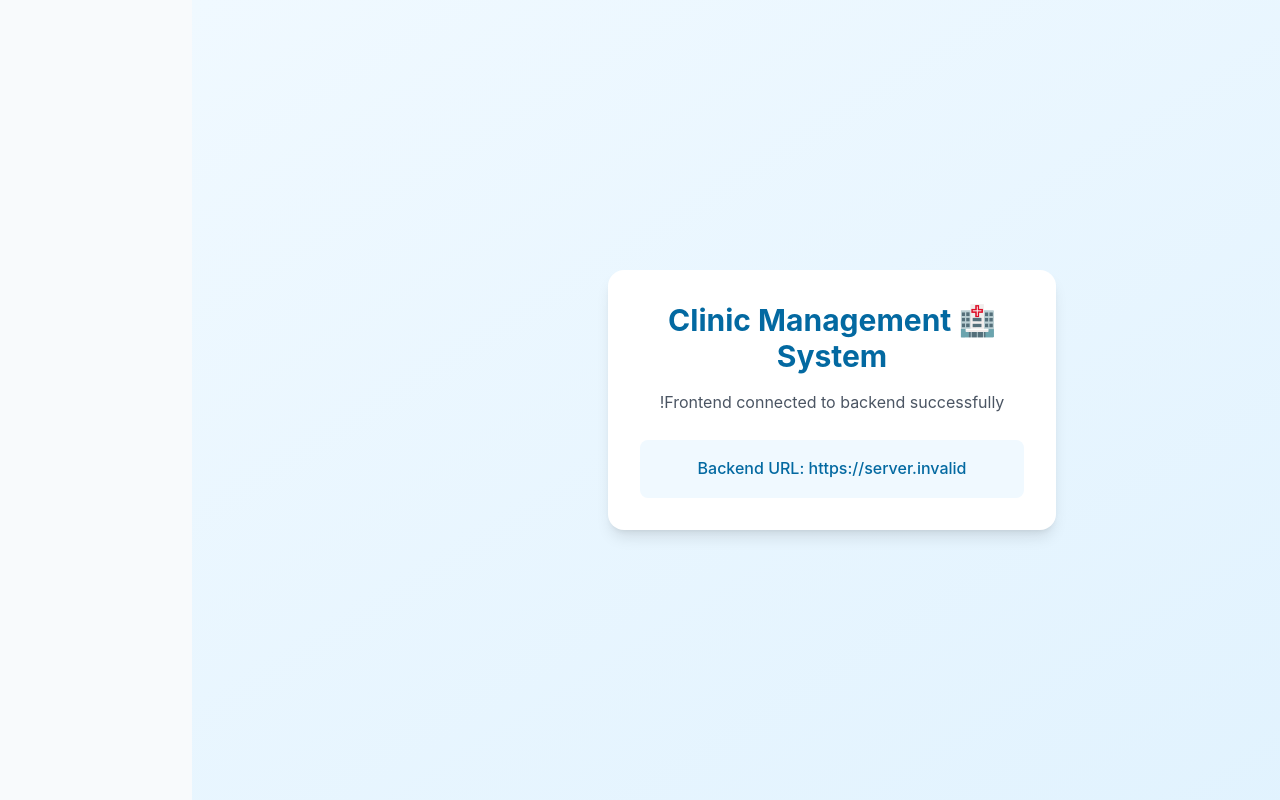
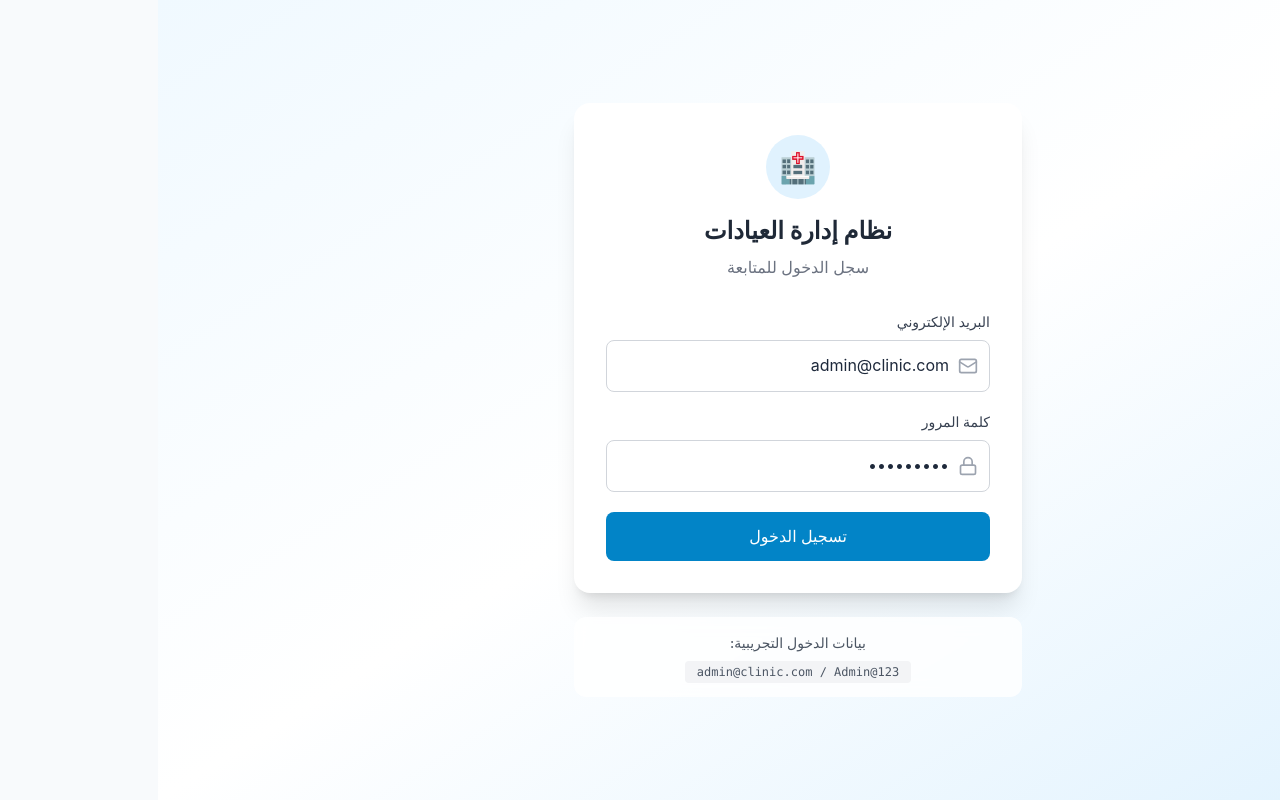
Before and after one commit to ablas123/clinic-management-system, a React (Vite) app in the folder frontend/: page /login in a window 1280 px wide. Built offline with nearby package versions, Linux system fonts and the light colour scheme; no server answers.

Commit message:
Update App.jsx

```diff
--- a/frontend/src/App.jsx
+++ b/frontend/src/App.jsx
@@ -1,25 +1,65 @@
-import { useState } from 'react'
+// ===========================================
+//  MAIN APP COMPONENT WITH ROUTING
+// ===========================================
+// File: src/App.jsx
+// Description: Router setup and protected routes
 
-function App() {
-  const [count, setCount] = useState(0)
+import { BrowserRouter, Routes, Route, Navigate } from 'react-router-dom';
+import { AuthProvider, useAuth } from './context/AuthContext';
+import Login from './pages/Login';
+import Dashboard from './pages/Dashboard';
 
-  return (
-    <div className="min-h-screen flex items-center justify-center bg-gradient-to-br from-primary-50 to-primary-100">
-      <div className="bg-white p-8 rounded-2xl shadow-lg max-w-md w-full text-center">
-        <h1 className="text-3xl font-bold text-primary-700 mb-4">
-          🏥 Clinic Management System
-        </h1>
-        <p className="text-gray-600 mb-6">
-          Frontend connected to backend successfully!
-        </p>
-        <div className="bg-primary-50 p-4 rounded-lg">
-          <p className="text-primary-700 font-medium">
-            Backend URL: {import.meta.env.VITE_API_URL || 'http://localhost:5000/api'}
-          </p>
+// 🔒 Protected Route Component
+const ProtectedRoute = ({ children }) => {
+  const { isAuthenticated, loading } = useAuth();
+
+  if (loading) {
+    return (
+      <div className="min-h-screen flex items-center justify-center bg-gray-50">
+        <div className="text-center">
+          <div className="w-12 h-12 border-4 border-primary-500 border-t-transparent rounded-full animate-spin mx-auto mb-4"></div>
+          <p className="text-gray-600">جاري التحميل...</p>
         </div>
       </div>
-    </div>
-  )
+    );
+  }
+
+  return isAuthenticated ? children : <Navigate to="/login" />;
+};
+
+// 🎯 Main App Component
+function AppRoutes() {
+  return (
+    <Routes>
+      {/* 🚪 Public Routes */}
+      <Route path="/login" element={<Login />} />
+
+      {/* 🔒 Protected Routes */}
+      <Route
+        path="/dashboard"
+        element={
+          <ProtectedRoute>
+            <Dashboard />
+          </ProtectedRoute>
+        }
+      />
+
+      {/* 🏠 Default redirect */}
+      <Route path="/" element={<Navigate to="/dashboard" />} />
+      <Route path="*" element={<Navigate to="/dashboard" />} />
+    </Routes>
+  );
 }
 
-export default App
+// 📦 App with Providers
+function App() {
+  return (
+    <BrowserRouter>
+      <AuthProvider>
+        <AppRoutes />
+      </AuthProvider>
+    </BrowserRouter>
+  );
+}
+
+export default App;
```
